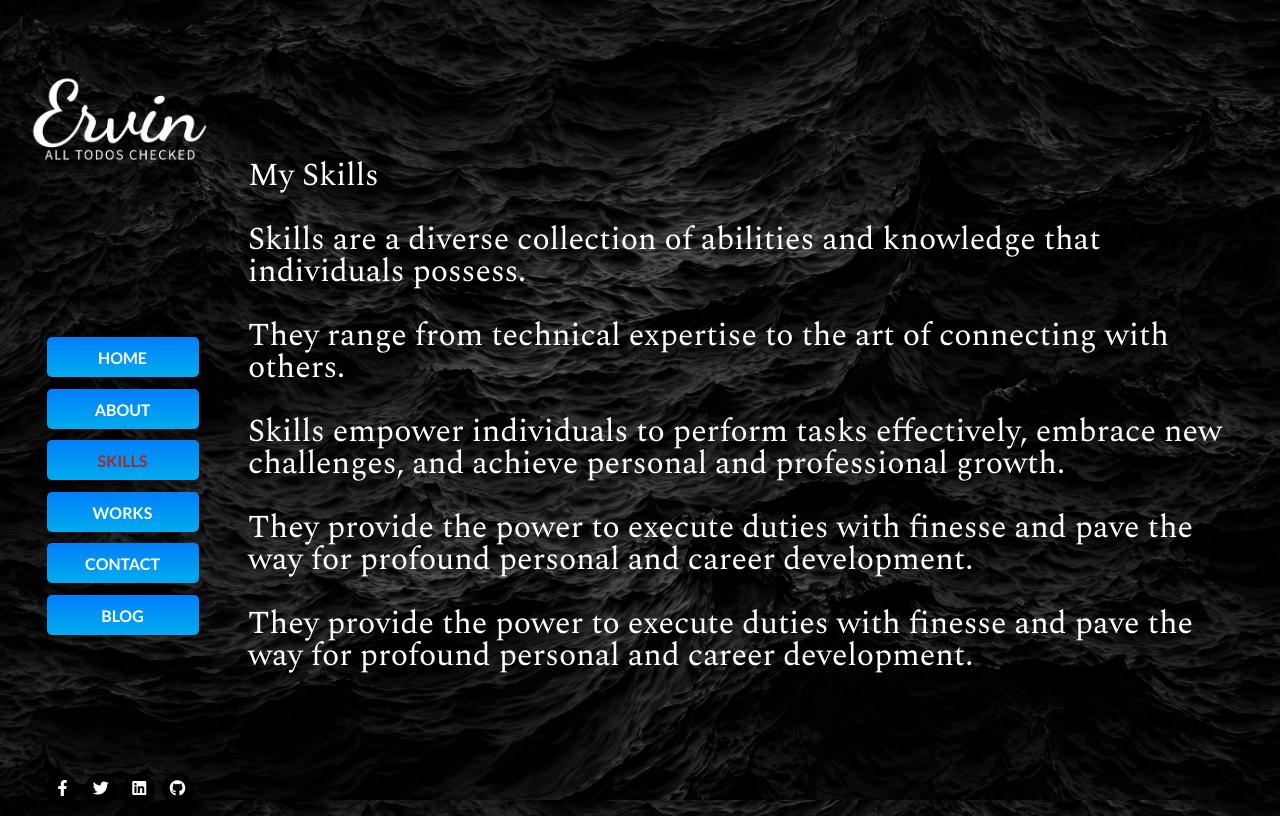
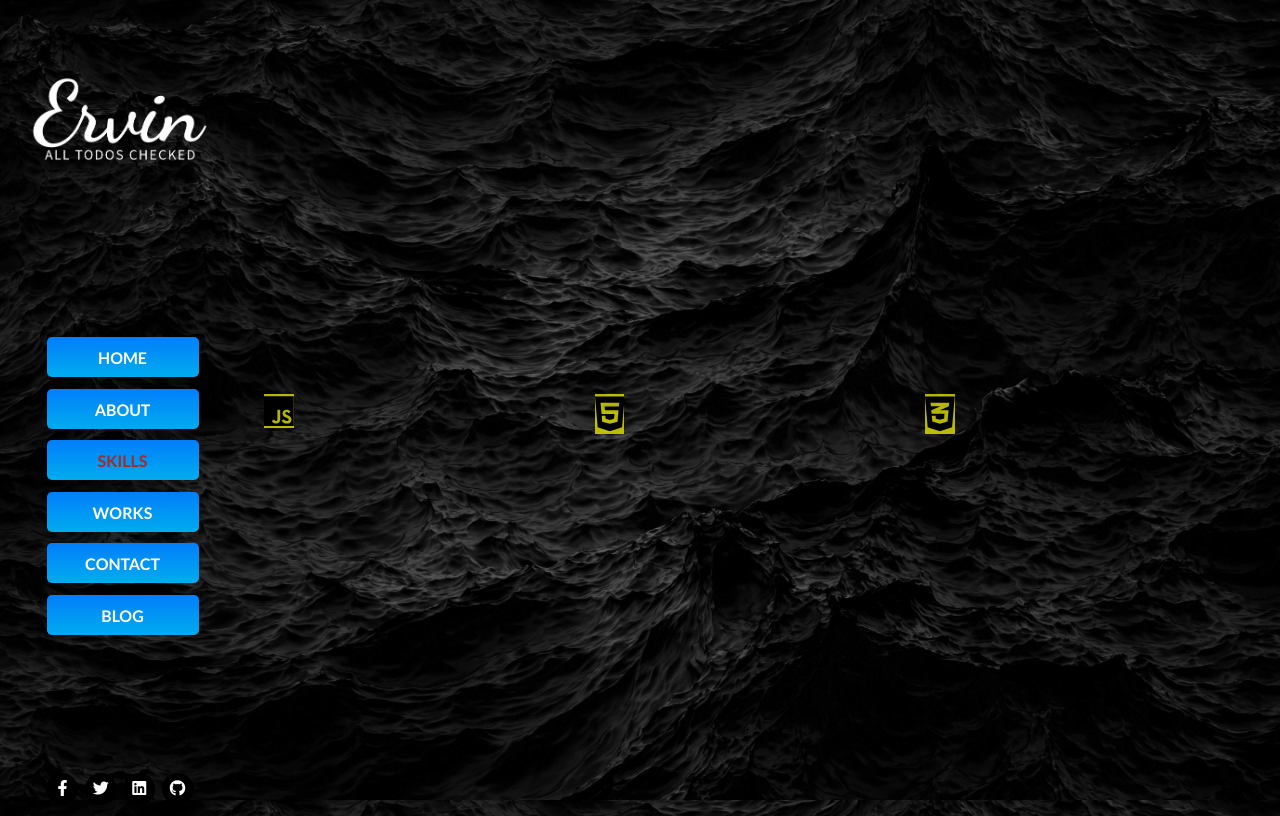
Before and after one commit to ervinMamutov/Portfolio, a website: page pages/skills.html in a window 1280 px wide. Drawn offline with nearby package versions, Linux system fonts and the light colour scheme; a web font is replaced by a local one.

Commit message:
added skills icon

```diff
--- a/pages/skills.html
+++ b/pages/skills.html
@@ -147,8 +147,45 @@
       <section class="description-skills">
         <div class="text-feeld">
           <div class="about-text-body">
-            <p class="about-text">My Skills</p>
-            <p class="blast-root about-text">
+            <div class="icon-skills-container">
+              <a href="" class="icon-svg">
+                <svg
+                  class="icon-skills"
+                  xmlns="http://www.w3.org/2000/svg"
+                  viewBox="0 0 448 512"
+                >
+                  <!--! Font Awesome Pro 6.4.0 by @fontawesome - https://fontawesome.com License - https://fontawesome.com/license (Commercial License) Copyright 2023 Fonticons, Inc. -->
+                  <path
+                    d="M0 32v448h448V32H0zm243.8 349.4c0 43.6-25.6 63.5-62.9 63.5-33.7 0-53.2-17.4-63.2-38.5l34.3-20.7c6.6 11.7 12.6 21.6 27.1 21.6 13.8 0 22.6-5.4 22.6-26.5V237.7h42.1v143.7zm99.6 63.5c-39.1 0-64.4-18.6-76.7-43l34.3-19.8c9 14.7 20.8 25.6 41.5 25.6 17.4 0 28.6-8.7 28.6-20.8 0-14.4-11.4-19.5-30.7-28l-10.5-4.5c-30.4-12.9-50.5-29.2-50.5-63.5 0-31.6 24.1-55.6 61.6-55.6 26.8 0 46 9.3 59.8 33.7L368 290c-7.2-12.9-15-18-27.1-18-12.3 0-20.1 7.8-20.1 18 0 12.6 7.8 17.7 25.9 25.6l10.5 4.5c35.8 15.3 55.9 31 55.9 66.2 0 37.8-29.8 58.6-69.7 58.6z"
+                  />
+                </svg>
+              </a>
+              <a href="" class="icon-svg">
+                <svg
+                  class="icon-skills"
+                  xmlns="http://www.w3.org/2000/svg"
+                  viewBox="0 0 384 512"
+                >
+                  <!--! Font Awesome Pro 6.4.0 by @fontawesome - https://fontawesome.com License - https://fontawesome.com/license (Commercial License) Copyright 2023 Fonticons, Inc. -->
+                  <path
+                    d="M0 32l34.9 395.8L191.5 480l157.6-52.2L384 32H0zm308.2 127.9H124.4l4.1 49.4h175.6l-13.6 148.4-97.9 27v.3h-1.1l-98.7-27.3-6-75.8h47.7L138 320l53.5 14.5 53.7-14.5 6-62.2H84.3L71.5 112.2h241.1l-4.4 47.7z"
+                  />
+                </svg>
+              </a>
+              <a href="" class="icon-svg">
+                <svg
+                  class="icon-skills"
+                  xmlns="http://www.w3.org/2000/svg"
+                  viewBox="0 0 384 512"
+                >
+                  <!--! Font Awesome Pro 6.4.0 by @fontawesome - https://fontawesome.com License - https://fontawesome.com/license (Commercial License) Copyright 2023 Fonticons, Inc. -->
+                  <path
+                    d="M0 32l34.9 395.8L192 480l157.1-52.2L384 32H0zm313.1 80l-4.8 47.3L193 208.6l-.3.1h111.5l-12.8 146.6-98.2 28.7-98.8-29.2-6.4-73.9h48.9l3.2 38.3 52.6 13.3 54.7-15.4 3.7-61.6-166.3-.5v-.1l-.2.1-3.6-46.3L193.1 162l6.5-2.7H76.7L70.9 112h242.2z"
+                  />
+                </svg>
+              </a>
+            </div>
+            <!--  <p class="blast-root about-text">
               Skills are a diverse collection of abilities and knowledge that
               individuals possess.
             </p>
@@ -167,7 +204,7 @@
             <p class="blast-root about-text">
               They provide the power to execute duties with finesse and pave the
               way for profound personal and career development.
-            </p>
+            </p> -->
           </div>
         </div>
       </section>
--- a/styles/skills.css
+++ b/styles/skills.css
@@ -29,3 +29,16 @@
   height: 3.5rem;
   box-shadow: inset 2px 2px red;
 }
+
+/* ----- icon ----- */
+.icon-skills-container {
+  display: flex;
+  justify-content: center;
+}
+
+.icon-skills {
+  width: 9%;
+  height: auto;
+  background: rgba(255, 255, 0, 0.697);
+  margin: 1rem;
+}
```
Also changed, not shown: .cspell.json.
